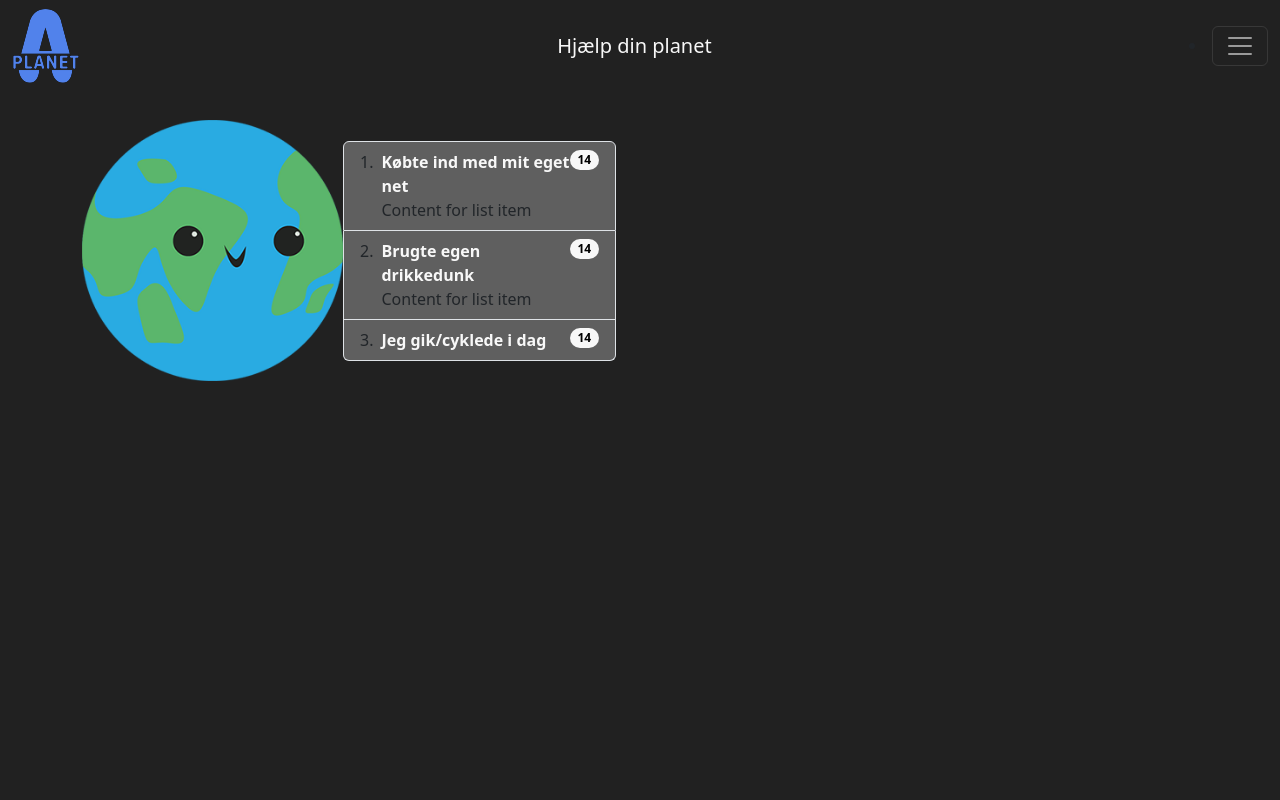
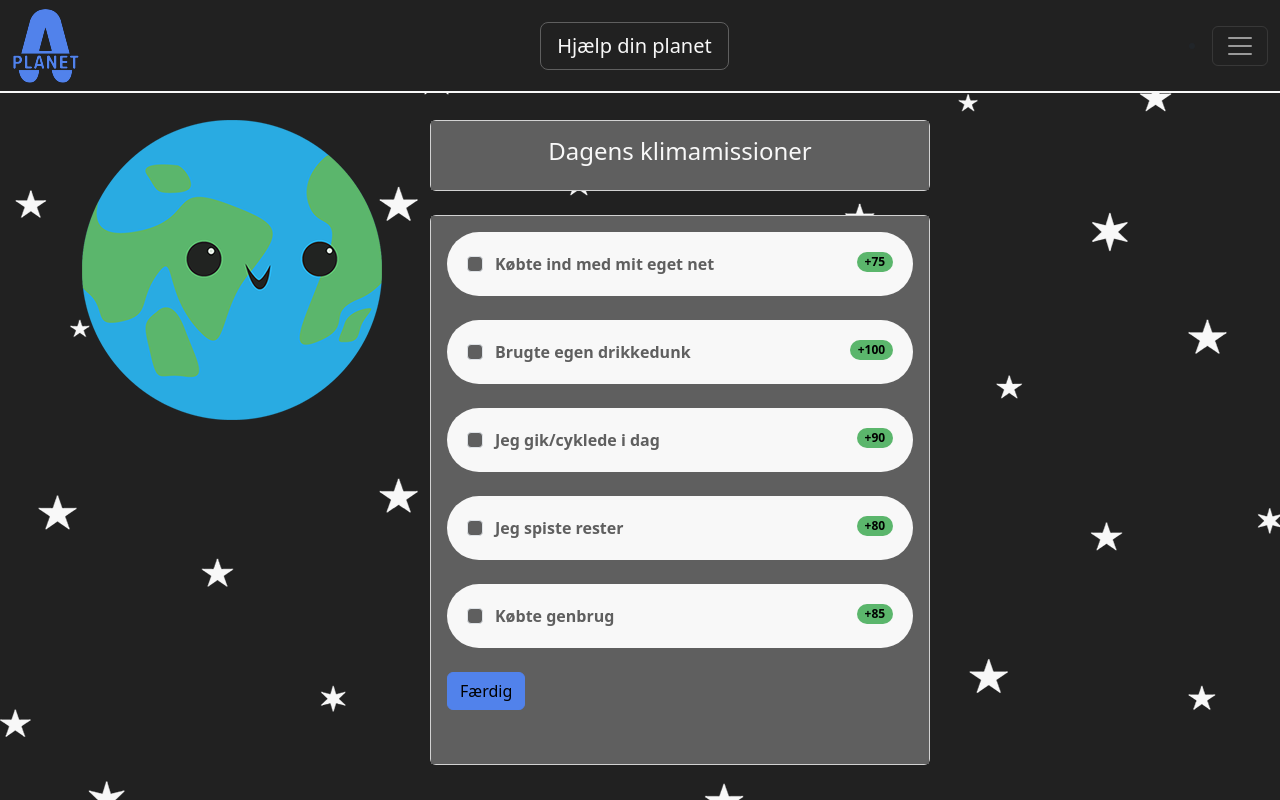
Before and after one commit to 11Hvid18/eksamen-3-sem2024, a PHP site: page /tjekliste.html in a window 1280 px wide. Run offline with PHP 8.4, Linux system fonts and the light colour scheme; style sheets or scripts are compiled from the project's sources; some libraries are stand-ins or nearby versions; some web fonts are replaced.

Commit message:
Planet A

```diff
--- a/css/styles.scss
+++ b/css/styles.scss
@@ -46,3 +46,12 @@ $theme-colors: map-merge($theme-colors, $custom-colors);
 	background-image: url("../image/baggrund.png");
 	background-repeat: repeat;
 }
+
+.navbar{
+	outline: 2px solid #F8F8F8;
+}
+
+.card1{
+	width: 500px;
+	height: 550px;
+}
--- a/tjekliste.html
+++ b/tjekliste.html
@@ -13,13 +13,13 @@
 
     <link rel="stylesheet" href="https://use.typekit.net/fzx5twy.css">
 </head>
-<body class="bg-bgfarve">
+<body class="bg-bgfarve baggrund">
 
 <div class="container">
     <nav class="navbar navbar-dark bg-bgfarve fixed-top border-white">
         <div class="container-fluid">
             <img src="image/Logo.webp" alt="logo">
-            <button type="button" class="btn btn-outline-grå text-hvid btn-lg">Hjælp din planet</button>
+            <button type="button" class="btn btn-outline-graa text-hvid btn-lg">Hjælp din planet</button>
             <li class="nav-item">
                 <button class="navbar-toggler" type="button" data-bs-toggle="offcanvas" data-bs-target="#offcanvasDarkNavbar" aria-controls="offcanvasDarkNavbar" aria-label="Toggle navigation">
                     <span class="navbar-toggler-icon"></span>
@@ -62,31 +62,66 @@
     </nav>
     <br> <br> <br>  <br>  <br>
 
-    <div class="planet d-flex align-items-center row row-cols-4">
+    <div class="d-flex align-items-start gap-5">
+    <div class="planet">
         <img src="image/Planet10002.webp" alt="planet" class="img-fluid justify-content-md-start d-flex">
+    </div>
 
-    <ol class="list-group list-group-numbered row row-cols-8">
-        <li class="list-group-item d-flex align-items-start bg-graa">
+    <div>
+        <div class="card">
+            <div class="card-body bg-graa" style="border: none;">
+                <h4 class="justify-content-center d-flex text-hvid">Dagens klimamissioner</h4>
+            </div>
+        </div>
+        <br>
+    <div class="card card1 d-flex">
+        <div class="card-body bg-graa">
+            <li class="list-group-item d-flex align-items-start bg-hvid rounded-5" style="padding: 20px;">
+                <input class="form-check-input me-1 bg-graa" type="checkbox" value="" id="firstCheckbox">
                 <div class="ms-2 me-auto">
-                <div class="fw-bold text-hvid">Købte ind med mit eget net</div>
-                Content for list item
+                    <div class="fw-bold text-graa">Købte ind med mit eget net</div>
+
                 </div>
-            <span class="badge text-bg-hvid rounded-pill">14</span>
+                <span class="badge text-bg-groen rounded-pill">+75</span>
             </li>
-        <li class="list-group-item d-flex justify-content-between align-items-start bg-graa">
+            <br>
+            <li class="list-group-item d-flex justify-content-between align-items-start bg-hvid rounded-5" style="padding: 20px;">
+                <input class="form-check-input me-1 bg-graa" type="checkbox" value="" id="firstCheckbox">
                 <div class="ms-2 me-auto">
-                <div class="fw-bold text-hvid">Brugte egen drikkedunk</div>
-                Content for list item
+                    <div class="fw-bold text-graa">Brugte egen drikkedunk</div>
+
                 </div>
-            <span class="badge text-bg-hvid rounded-pill">14</span>
+                <span class="badge text-bg-groen rounded-pill">+100</span>
             </li>
-        <li class="list-group-item d-flex justify-content-between align-items-start bg-graa">
+            <br>
+            <li class="list-group-item d-flex justify-content-between align-items-start bg-hvid rounded-5" style="padding: 20px;">
+                <input class="form-check-input me-1 bg-graa" type="checkbox" value="" id="firstCheckbox">
                 <div class="ms-2 me-auto">
-                <div class="fw-bold text-hvid">Jeg gik/cyklede i dag</div>
+                    <div class="fw-bold text-graa">Jeg gik/cyklede i dag</div>
                 </div>
-            <span class="badge text-bg-hvid rounded-pill">14</span>
+                <span class="badge text-bg-groen rounded-pill">+90</span>
             </li>
-    </ol>
+            <br>
+            <li class="list-group-item d-flex justify-content-between align-items-start bg-hvid rounded-5" style="padding: 20px;">
+                <input class="form-check-input me-1 bg-graa" type="checkbox" value="" id="firstCheckbox">
+                <div class="ms-2 me-auto">
+                    <div class="fw-bold text-graa">Jeg spiste rester</div>
+                </div>
+                <span class="badge text-bg-groen rounded-pill">+80</span>
+            </li>
+            <br>
+            <li class="list-group-item d-flex justify-content-between align-items-start bg-hvid rounded-5" style="padding: 20px;">
+                <input class="form-check-input me-1 bg-graa" type="checkbox" value="" id="firstCheckbox">
+                <div class="ms-2 me-auto">
+                    <div class="fw-bold text-graa">Købte genbrug</div>
+                </div>
+                <span class="badge text-bg-groen rounded-pill">+85</span>
+            </li>
+            <br>
+            <button type="button" class="btn btn-blaa justify-content-end d-flex">Færdig</button>
+        </div>
+    </div>
+    </div>
 </div>
 </div>
 
--- a/underside.html
+++ b/underside.html
@@ -21,7 +21,7 @@
             <a href="#">
                 <img src="image/Logo.webp" alt="logo">
             </a>
-            <button type="button" class="btn btn-outline-grå text-hvid btn-lg">Hjælp din planet</button>
+            <button type="button" class="btn btn-outline-graa text-hvid btn-lg">Hjælp din planet</button>
             <li class="nav-item">
             <button class="navbar-toggler" type="button" data-bs-toggle="offcanvas" data-bs-target="#offcanvasDarkNavbar" aria-controls="offcanvasDarkNavbar" aria-label="Toggle navigation">
                 <span class="navbar-toggler-icon"></span>
@@ -73,7 +73,7 @@
     <br>
     <div>
     <div class="d-grid gap-2 col-lg-4 col-md-4 mx-auto">
-        <button class="btn btn-grøn text-hvid btn-lg" type="button" ><h2>Dagens klimamissioner</h2></button>
+        <button class="btn btn-groen text-hvid btn-lg" type="button" ><h2>Dagens klimamissioner</h2></button>
     </div>
     </div>
 </div>
```
Lines whose indentation alone changed are shown as unchanged.
